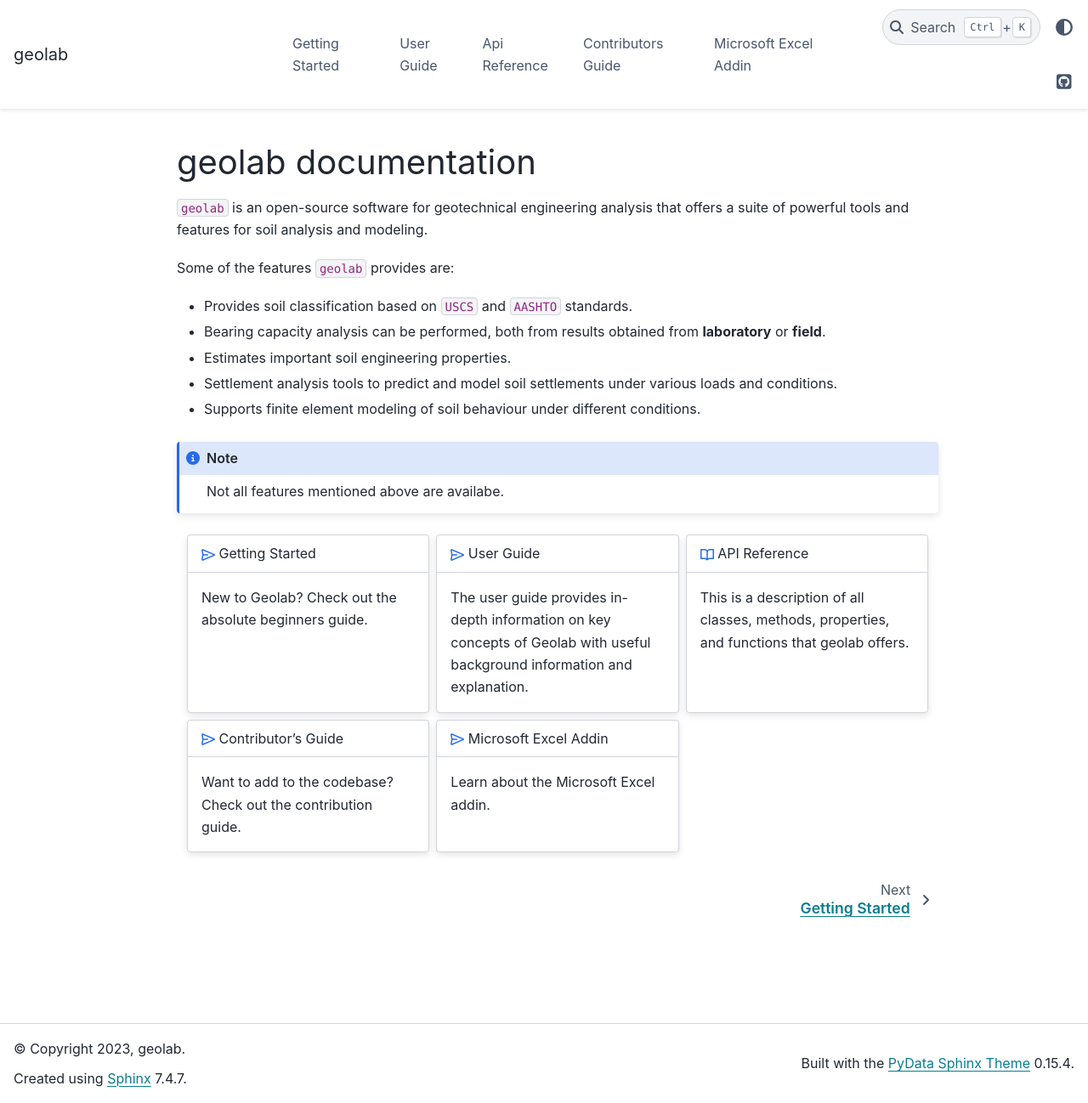
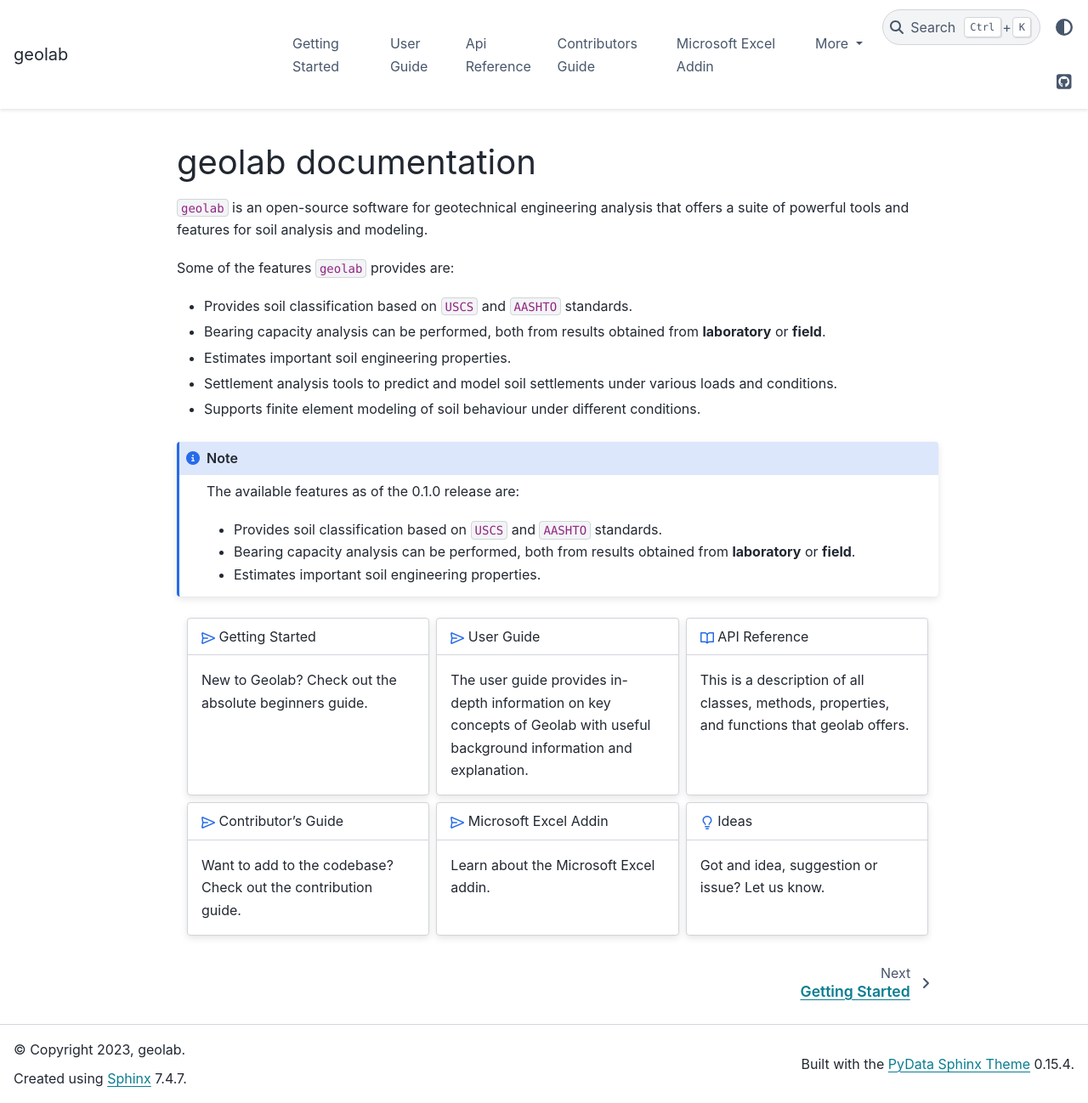
Before and after one commit to patrickboateng/geolysis, a Sphinx documentation site: the page built from docs/source/index.rst, in a window 1280 px wide and 1298 px high. Shown: the whole window at 85% size. Built offline with Sphinx 7.4.7 and the PyData theme 0.15.4, drawn with Linux system fonts in a browser that asks for light colours.

```diff
--- a/docs/source/api/bearing_capacity/ultimate.rst
+++ b/docs/source/api/bearing_capacity/ultimate.rst
@@ -11,9 +11,9 @@ respectively.
 
     q_u &= c \cdot N_c + \gamma \cdot D_f \cdot N_q + 0.5 \cdot \gamma \cdot B \cdot N_\gamma
 
-    q_u &= 1.2 \cdot c \cdot N_c + \gamma \cdot D_f \cdot N_q + 0.4 \cdot \gamma \cdot B \cdot N_\gamma
+    q_u &= 1.3 \cdot c \cdot N_c + \gamma \cdot D_f \cdot N_q + 0.4 \cdot \gamma \cdot B \cdot N_\gamma
 
-    q_u &= 1.2 \cdot c \cdot N_c + \gamma \cdot D_f \cdot N_q + 0.3 \cdot \gamma \cdot B \cdot N_\gamma
+    q_u &= 1.3 \cdot c \cdot N_c + \gamma \cdot D_f \cdot N_q + 0.3 \cdot \gamma \cdot B \cdot N_\gamma
 
 
 Bearing Capacity Factors
--- a/docs/source/api/index.rst
+++ b/docs/source/api/index.rst
@@ -9,3 +9,6 @@ Api Reference
 
     ./soil_classifier/index.rst
     ./bearing_capacity/index.rst
+    estimators
+    utils
+    exceptions
--- a/docs/source/api/soil_classifier/index.rst
+++ b/docs/source/api/soil_classifier/index.rst
@@ -1,3 +1,5 @@
+.. currentmodule:: geolab.soil_classifier
+
 Soil Classification
 ===================
 
--- a/docs/source/index.rst
+++ b/docs/source/index.rst
@@ -14,14 +9,21 @@ a suite of powerful tools and features for soil analysis and modeling.
 Some of the features ``geolab`` provides are:
 
 - Provides soil classification based on ``USCS`` and ``AASHTO`` standards.
-- Bearing capacity analysis can be performed, both from results obtained from **laboratory** or **field**.
+- Bearing capacity analysis can be performed, both from results obtained from **laboratory**
+  or **field**.
 - Estimates important soil engineering properties.
-- Settlement analysis tools to predict and model soil settlements under various loads and conditions.
+- Settlement analysis tools to predict and model soil settlements under various loads and
+  conditions.
 - Supports finite element modeling of soil behaviour under different conditions.
 
 .. note::
 
-   Not all features mentioned above are availabe.
+   The available features as of the |release| release are:
+
+   - Provides soil classification based on ``USCS`` and ``AASHTO`` standards.
+   - Bearing capacity analysis can be performed, both from results obtained from **laboratory**
+     or **field**.
+   - Estimates important soil engineering properties.
 
 .. grid:: 3
    :gutter: 2
@@ -31,7 +33,7 @@ Some of the features ``geolab`` provides are:
       :link-type: doc
 
       :octicon:`paper-airplane;1em;sd-text-info` Getting Started
-      ^^^^^^^^^^^^^^^^^^^^^^^^^^^^^^^^^^^^^^^^^^^^^^^^^^^^^^^^^^^^
+      ^^^
 
       New to Geolab? Check out the absolute beginners guide.
 
@@ -40,7 +42,7 @@ Some of the features ``geolab`` provides are:
       :link-type: doc
 
       :octicon:`paper-airplane;1em;sd-text-info` User Guide
-      ^^^^^^^^^^^^^^^^^^^^^^^^^^^^^^^^^^^^^^^^^^^^^^^^^^^^^
+      ^^^
 
       The user guide provides in-depth information on key concepts of Geolab with
       useful background information and explanation.
@@ -50,7 +52,7 @@ Some of the features ``geolab`` provides are:
       :link-type: doc
 
       :octicon:`book;1em;sd-text-info` API Reference
-      ^^^^^^^^^^^^^^^^^^^^^^^^^^^^^^^^^^^^^^^^^^^^^^
+      ^^^
 
       This is a description of all classes, methods, properties, and functions that
       geolab offers.
@@ -60,7 +62,7 @@ Some of the features ``geolab`` provides are:
       :link-type: doc
 
       :octicon:`paper-airplane;1em;sd-text-info` Contributor's Guide
-      ^^^^^^^^^^^^^^^^^^^^^^^^^^^^^^^^^^^^^^^^^^^^^^^^^^^^^^^^^^^^^^
+      ^^^
 
       Want to add to the codebase? Check out the contribution guide.
 
@@ -69,9 +71,18 @@ Some of the features ``geolab`` provides are:
       :link-type: doc
 
       :octicon:`paper-airplane;1em;sd-text-info` Microsoft Excel Addin
-      ^^^^^^^^^^^^^^^^^^^^^^^^^^^^^^^^^^^^^^^^^^^^^^^^^^^^^^^^^^^^^^^^
+      ^^^
 
       Learn about the Microsoft Excel addin.
+
+   .. grid-item-card::
+      :link: ideas
+      :link-type: doc
+
+      :octicon:`light-bulb;1em;sd-text-info` Ideas
+      ^^^
+
+      Got and idea, suggestion or issue? Let us know.
 
 .. toctree::
    :maxdepth: 2
@@ -83,6 +94,7 @@ Some of the features ``geolab`` provides are:
    api/index
    contributors_guide
    microsoft_excel_addin
+   ideas
 
 .. Indices and tables
 .. ==================
```
Also changed, not shown: other parts of docs/source/index.rst (+0 -5 lines), docs/source/api/bearing_capacity/spt.rst (+8 -5 lines), docs/source/api/estimators.rst (+13 -0 lines), docs/source/api/exceptions.rst (+12 -0 lines), docs/source/api/utils.rst (+18 -0 lines).
